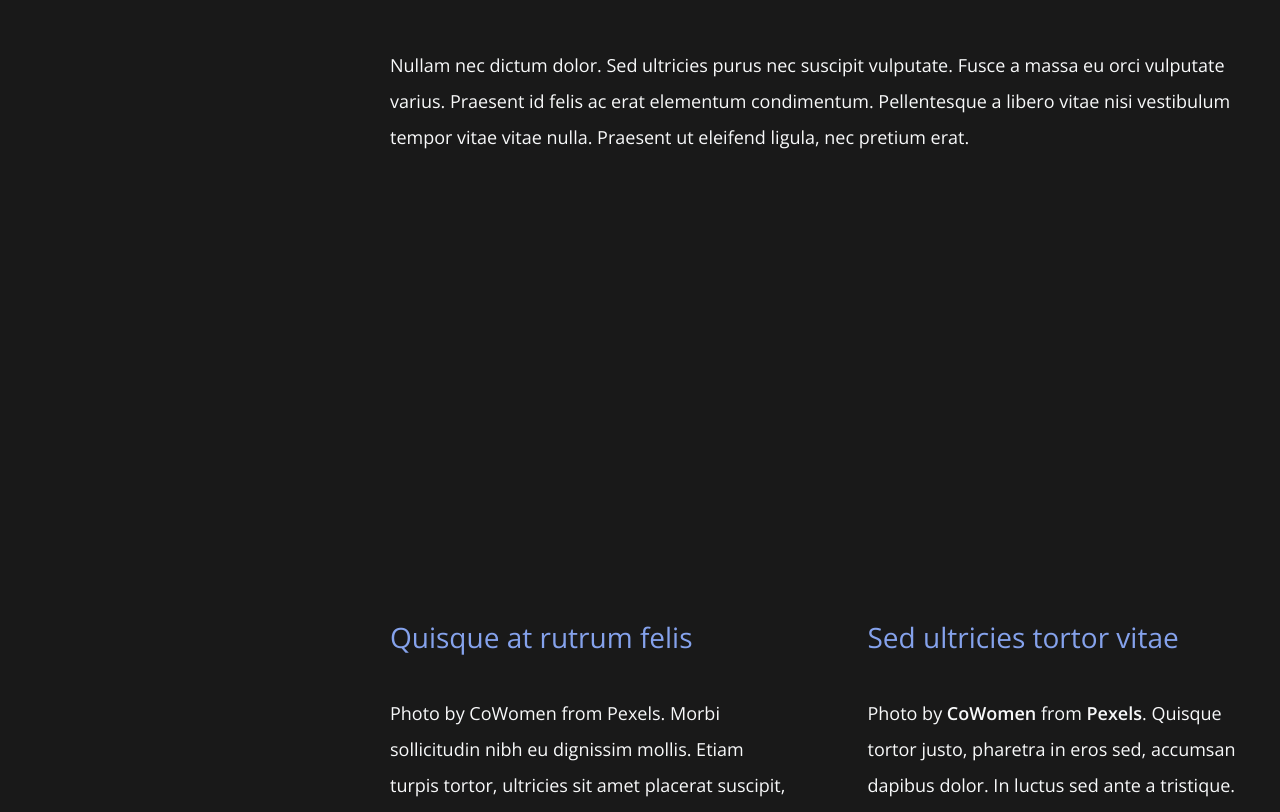
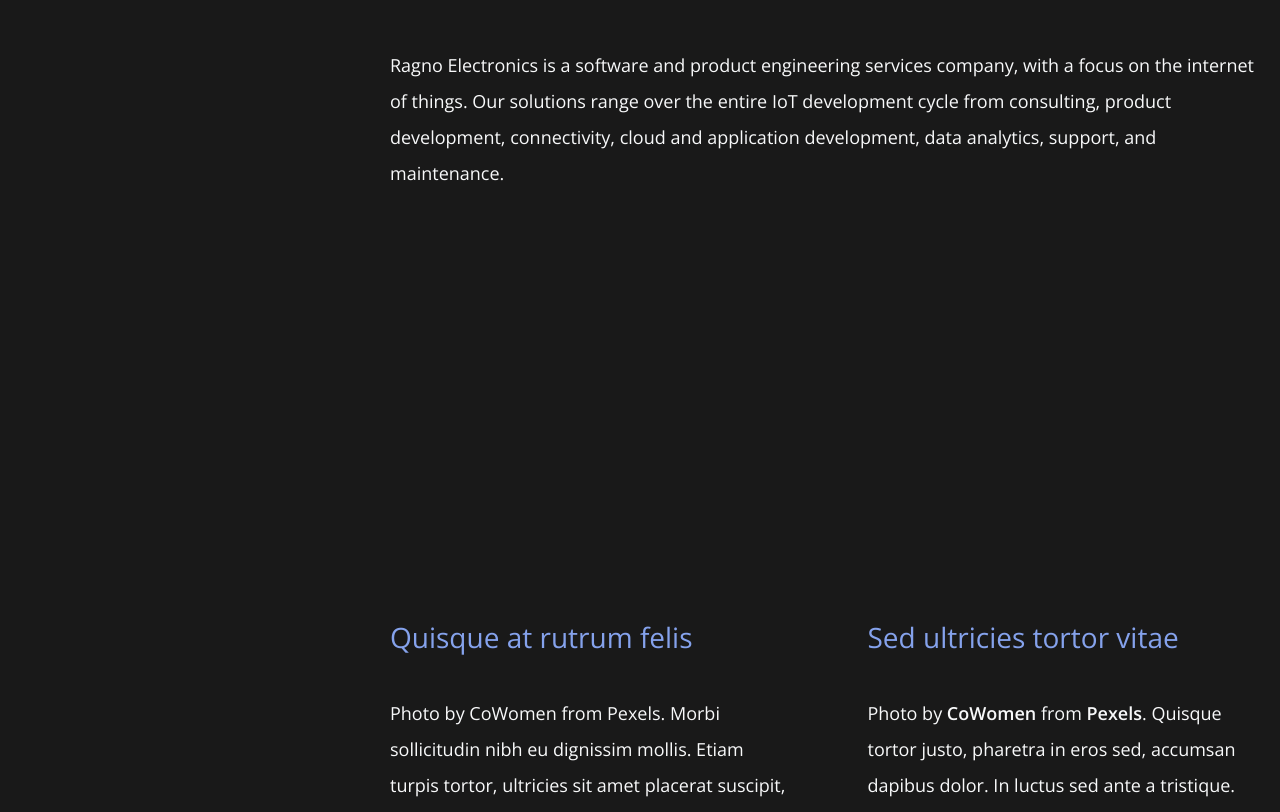
Before and after one commit to Ragnoelectronics/website, a website: page index.html in a window 1280 px wide. Shown: the part 962-1774 px from the top of the page. Drawn offline with nearby package versions, Linux system fonts and the light colour scheme.

Commit message:
wher we matter

```diff
--- a/index.html
+++ b/index.html
@@ -100,8 +100,8 @@ https://templatemo.com/tm-532-next-level
 
                     </p>
                     <p class="mb-0">
-                        Nullam nec dictum dolor. Sed ultricies purus nec suscipit vulputate. Fusce a massa eu orci vulputate varius. Praesent id felis ac erat elementum condimentum. Pellentesque a libero vitae nisi vestibulum tempor vitae vitae nulla. Praesent ut eleifend ligula,
-                        nec pretium erat.
+                        Ragno Electronics is a software and product engineering services company, with a focus on the internet of things. Our solutions range over the entire IoT development cycle from consulting, product development, connectivity, cloud and application development,
+                        data analytics, support, and maintenance.
                     </p>
                 </div>
             </div>
```
